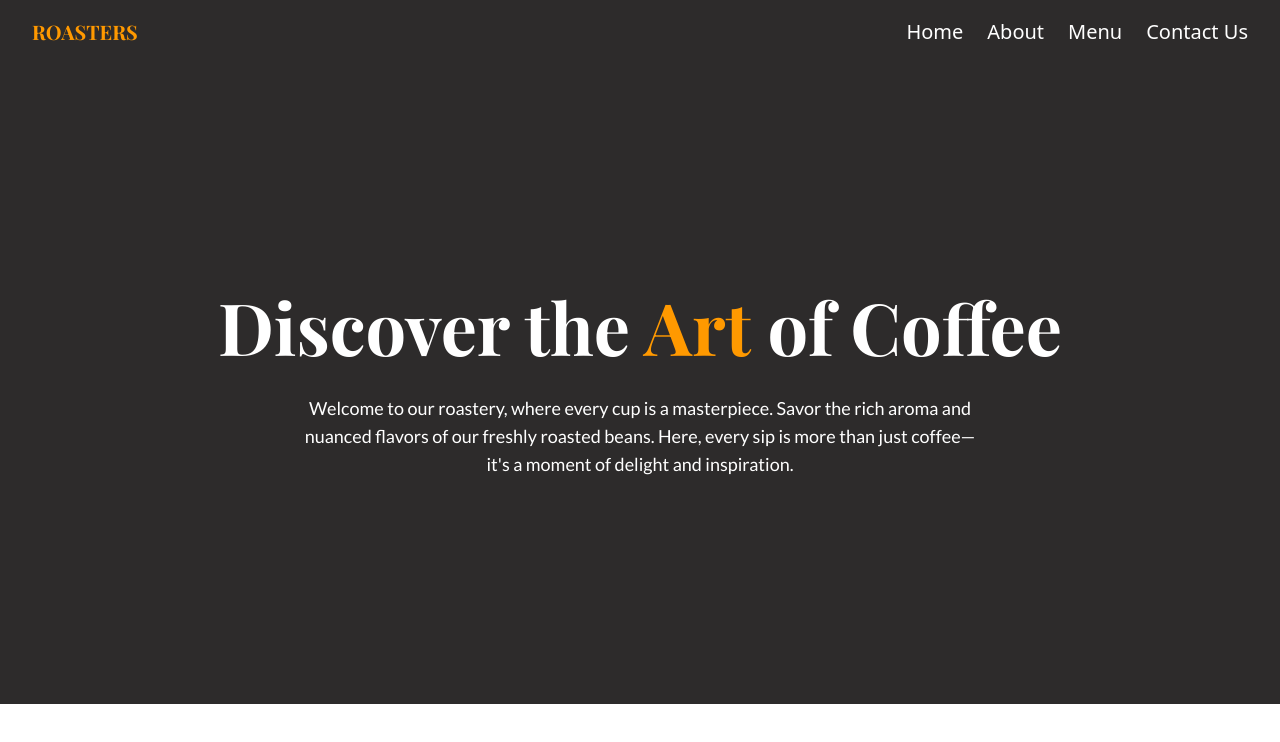
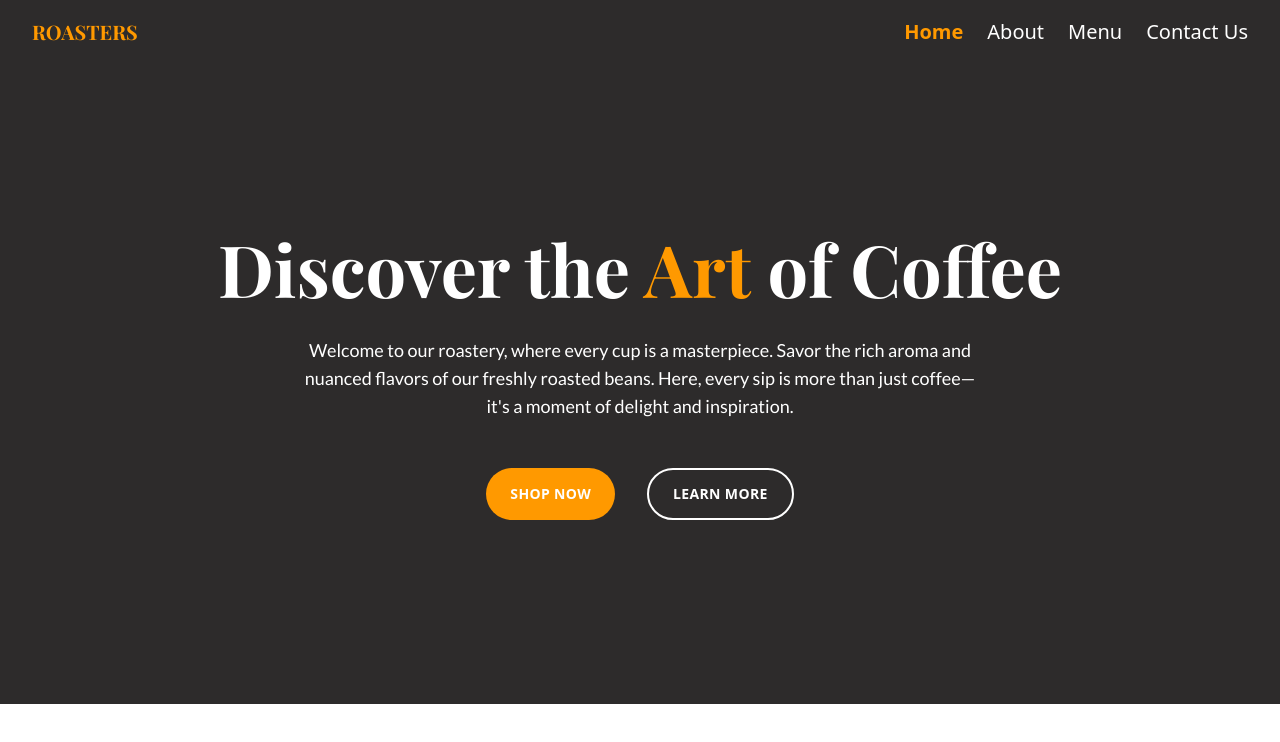
Before and after one commit to OlgaMinaievaWebDev/coffee-shop, a React (Vite) app: page / in a window 1280 px wide. Shown: the top 742 px of the page. Built offline with nearby package versions, Linux system fonts and the light colour scheme.

Commit message:
NavLink active text-orange

```diff
--- a/src/components/Header.jsx
+++ b/src/components/Header.jsx
@@ -29,7 +29,11 @@ function Header() {
           <li>
             <NavLink
               to="/"
-              className="text-white hover:text-orange"
+              className={({ isActive }) =>
+                isActive
+                  ? "text-orange font-bold"
+                  : "text-white  hover:text-orange"
+              }
               onClick={() => setOpen(false)}
             >
               Home
@@ -38,7 +42,11 @@ function Header() {
           <li>
             <NavLink
               to="/about"
-              className="text-white hover:text-orange"
+              className={({ isActive }) =>
+                isActive
+                  ? "text-orange font-bold"
+                  : "text-white  hover:text-orange"
+              }
               onClick={() => setOpen(false)}
             >
               About
@@ -47,7 +55,11 @@ function Header() {
           <li>
             <NavLink
               to="/menu"
-              className="text-white hover:text-orange"
+              className={({ isActive }) =>
+                isActive
+                  ? "text-orange font-bold"
+                  : "text-white  hover:text-orange"
+              }
               onClick={() => setOpen(false)}
             >
               Menu
@@ -56,7 +68,11 @@ function Header() {
           <li>
             <NavLink
               to="/contact"
-              className="text-white hover:text-orange"
+              className={({ isActive }) =>
+                isActive
+                  ? "text-orange font-bold"
+                  : "text-white  hover:text-orange"
+              }
               onClick={() => setOpen(false)}
             >
               Contact Us
--- /dev/null
+++ b/src/ui/Button.jsx
@@ -0,0 +1,15 @@
+function Button({ children, type }) {
+  const base =
+    "inline-block text-sm rounded-full bg-orange font-semibold uppercase tracking-wide text-white transition-colors duration-300 hover:bg-orange focus:bg-orange focus:outline-none focus:ring focus:ring-orange focus:ring-offset-2 disabled:cursor-not-allowed ";
+
+  const styles = {
+    primary: base + " px-4 py-3 md:px-6 md:py-4",
+    small: base + " px-4 py-2 md:px-5 md:py-2.5 text-xs",
+    round: base + " px-2.5 py-1 md:px-3.5 md:py-2 text-sm",
+    secondary:
+      "inline-block text-sm rounded-full border-2 border-darkBrown font-semibold uppercase tracking-wide text-white transition-colors duration-300 hover:bg-darkBrown hover:text-white focus:bg-darkBrown focus:text-white focus:outline-none focus:ring focus:ring-darkBrown focus:ring-offset-2 disabled:cursor-not-allowed px-4 py-2.5 md:px-6 md:py-3.5 border-solid border-white",
+  };
+  return <button className={styles[type]}>{children}</button>;
+}
+
+export default Button;
--- a/src/ui/Home.jsx
+++ b/src/ui/Home.jsx
@@ -1,3 +1,5 @@
+import Button from "./Button";
+
 function HeroSection() {
   return (
     <section className="flex flex-col items-center justify-center  bg-darkBrown text-white text-center px-4 py-12 h-[80vh] lg:max-w-auto mx-auto">
@@ -9,6 +11,10 @@ function HeroSection() {
         rich aroma and nuanced flavors of our freshly roasted beans. Here, every
         sip is more than just coffee—it's a moment of delight and inspiration.
       </p>
+      <div className="flex gap-8 py-4 mt-4 md:mt-8">
+        <Button type="primary">Shop Now</Button>
+        <Button type="secondary">Learn More</Button>
+      </div>
     </section>
   );
 }
```
